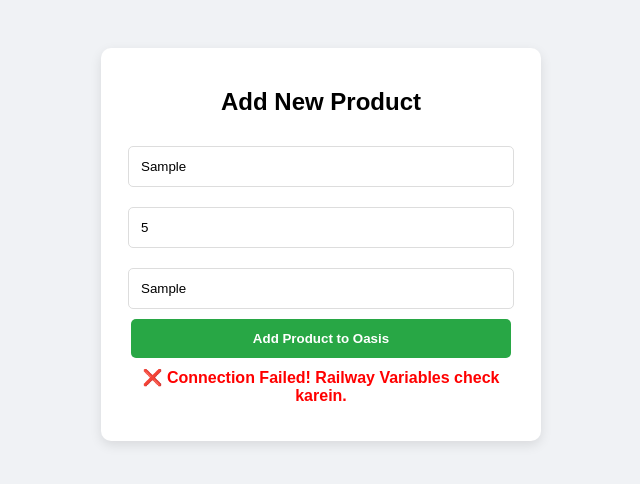
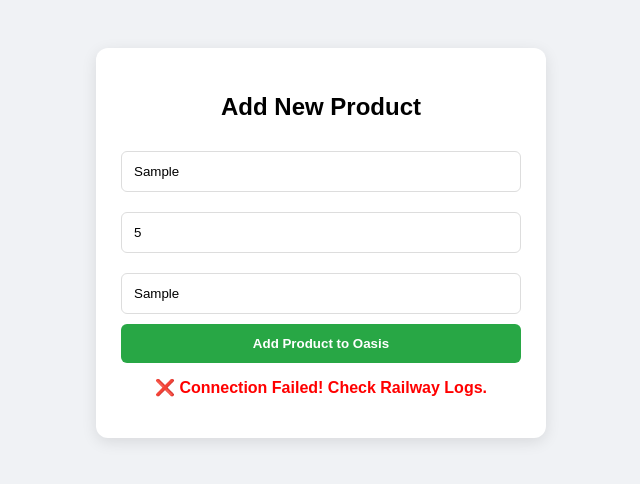
Before and after one commit to NeverPlayz7/oasis-frontend, a plain HTML site: page admin.html in a window 1280 px wide. Both pictures are taken after typing "Sample", "5", "Sample" into the empty fields and a click on the button "Add Product to Oasis". Shown: the whole page, without its empty margins (319-959 px from the left). Drawn offline with Linux system fonts and the light colour scheme; no server answers.

Commit message:
All-in-one fix applied

```diff
--- a/admin.html
+++ b/admin.html
@@ -4,10 +4,10 @@
     <title>Oasis Admin</title>
     <style>
         body { font-family: sans-serif; padding: 40px; text-align: center; background: #f0f2f5; }
-        .box { background: white; padding: 20px; border-radius: 10px; max-width: 400px; margin: auto; box-shadow: 0 4px 12px rgba(0,0,0,0.1); }
-        input { width: 90%; padding: 12px; margin: 10px 0; border: 1px solid #ddd; border-radius: 5px; }
-        button { width: 95%; padding: 12px; background: #28a745; color: white; border: none; border-radius: 5px; cursor: pointer; font-weight: bold; }
-        #msg { margin-top: 10px; font-weight: bold; }
+        .box { background: white; padding: 25px; border-radius: 12px; max-width: 400px; margin: auto; box-shadow: 0 4px 15px rgba(0,0,0,0.1); }
+        input { width: 100%; padding: 12px; margin: 10px 0; border: 1px solid #ddd; border-radius: 6px; box-sizing: border-box; }
+        button { width: 100%; padding: 12px; background: #28a745; color: white; border: none; border-radius: 6px; cursor: pointer; font-weight: bold; }
+        #msg { margin-top: 15px; font-weight: bold; }
     </style>
 </head>
 <body>
@@ -22,17 +22,18 @@
 
     <script>
         async function addProduct() {
+            const msg = document.getElementById('msg');
             const product = {
                 name: document.getElementById('name').value,
                 price: document.getElementById('price').value,
                 image: document.getElementById('image').value
             };
 
-            const msg = document.getElementById('msg');
-            msg.innerText = "Sending...";
+            msg.innerText = "Processing...";
+            msg.style.color = "orange";
 
             try {
-                // DHAYAN SE: Ye naya address hai jo image_a2793b.png mein dikh raha hai
+                // Naya Backend URL
                 const res = await fetch('https://oasis-backend-production-a7eb.up.railway.app/products', {
                     method: 'POST',
                     headers: { 'Content-Type': 'application/json' },
@@ -40,16 +41,17 @@
                 });
 
                 if(res.ok) {
+                    msg.innerText = "✅ Mubarak! Product add ho gaya.";
                     msg.style.color = "green";
-                    msg.innerText = "✅ Mubarak! Product add ho gaya.";
                     document.querySelectorAll('input').forEach(i => i.value = '');
                 } else {
+                    const errorText = await res.text();
+                    msg.innerText = "❌ Backend Error: Check MongoDB Variable";
                     msg.style.color = "red";
-                    msg.innerText = "❌ Error! Backend respond nahi kar raha.";
                 }
             } catch (err) {
+                msg.innerText = "❌ Connection Failed! Check Railway Logs.";
                 msg.style.color = "red";
-                msg.innerText = "❌ Connection Failed! Railway Variables check karein.";
             }
         }
     </script>
```
